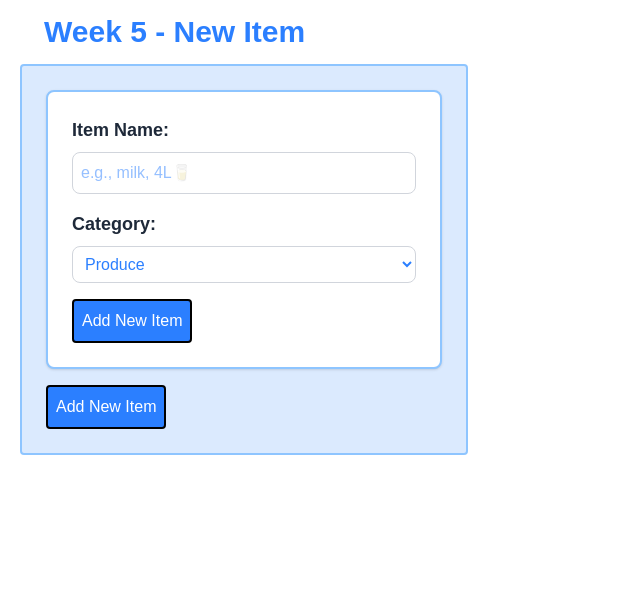
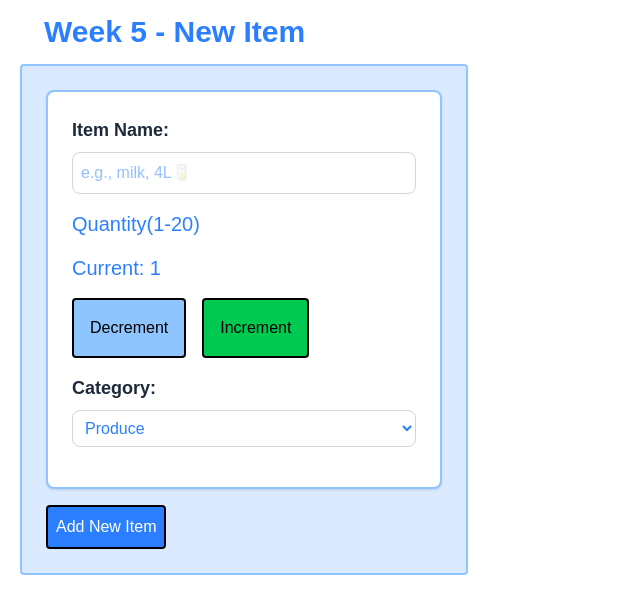
Before and after one commit to Temsters/cprg306-assignments, a Next.js app: page /week-5 in a window 1280 px wide. Shown: the top 614 px of the page, without its empty margins (0-640 px from the left). Built offline with nearby package versions, Linux system fonts and the light colour scheme.

Commit message:
adding quantity state variable and functionalities, in the return statement moving quantity to the middle for logical formatting

```diff
--- a/app/components/SimpleFormSubmission.js
+++ b/app/components/SimpleFormSubmission.js
@@ -2,11 +2,26 @@
 import { useState } from "react";
 
 //Create handleSubmit function to handle form submission
-export default function SimpleFormSubmission({ onDataSend, quantity }) {
+export default function SimpleFormSubmission({ onDataSend}) {
 
   //State variables
   const [name, setName] = useState("");
+  const [quantity, setQuantity] = useState(1);
   const [category, setCategory] = useState("produce");
+
+   //Quantity limits
+  const maxQuantity = 20;
+  const minQuantity = 1;
+
+   //Increment function to increase quantity by 1 with a max of 20
+  const increment = () => {
+    setQuantity(Math.min(quantity + 1, maxQuantity));
+  }
+
+  //Decrement function to decrease quantity by 1, with a min of 1
+  const decrement = () => {
+    setQuantity(Math.max(quantity - 1, minQuantity));
+  }
 
   //Handle form submission
   function handleSubmit(event) {
@@ -21,7 +36,7 @@ export default function SimpleFormSubmission({ onDataSend, quantity }) {
 
     //Display alert with current state of name quantity and category
     alert(
-      `Submitted:\n` +
+      `Your new item:\n` +
       `Name: ${item.name}\n` +
       `Quantity: ${item.quantity}\n` +
       `Category: ${item.category}`
@@ -32,7 +47,7 @@ export default function SimpleFormSubmission({ onDataSend, quantity }) {
     setCategory("produce");
 
     //Log the item object to the console
-    console.log("Submitted item:", item);
+    console.log("Your new item:", item);
   }
 
     return (
@@ -46,6 +61,29 @@ export default function SimpleFormSubmission({ onDataSend, quantity }) {
       <input id="itemName" type="text" placeholder="e.g., milk, 4L🥛" value={name} onChange={(e) => setName(e.target.value)} required
       className="w-full mb-4 p-2 border border-gray-300 rounded-lg focus:outline-none focus:ring-2 focus:ring-blue-400" />
 
+       {/* Quantity Section */}
+      <p className="text-xl mb-4"> Quantity(1-20) </p>
+      <h2 className="text-xl mb-4 ">Current: {quantity}</h2>
+      <div className="flex gap-4 mb-4 my-1 pl">
+      {/* Decrement button (-)s
+      //Calls decrement functiblackson on click and disabled if quantity is 1 */}
+      <button
+        onClick={decrement}
+        disabled={quantity === minQuantity}
+        className="bg-blue-500 text-black white rounded p-4 border-2 border-black disabled:bg-blue-300 disabled:cursor-not-allowed transform hover:scale-105 transition duration-200 ease-in-out"
+        >
+          Decrement
+        </button>
+      {/* Increment button (+)
+      //Calls increment function on click and disabled if quantity is 20 */}
+      <button
+        onClick={increment}
+        disabled={quantity === maxQuantity}
+        className="bg-green-500 text-black white rounded p-4 border-2 border-black disabled:bg-green-300 disabled:cursor-not-allowed transform hover:scale-105 transition duration-200 ease-in-out"
+      >
+        Increment
+      </button>
+    </div>
 
       {/*Category field*/}
       <label htmlFor="category" className="block mb-2 text-lg font-semibold text-gray-800"> Category: </label>
@@ -62,8 +100,6 @@ export default function SimpleFormSubmission({ onDataSend, quantity }) {
         <option value="household">Household</option>
         <option value="other">Other</option>
       </select>
-      {/* Submit button */}
-      <button type="submit" className="bg-blue-500 text-white rounded p-2 border-2 border-black transform hover:scale-105 transition duration-200 ease-in-out"> Add New Item </button>
       </form>
     );
   }
```
